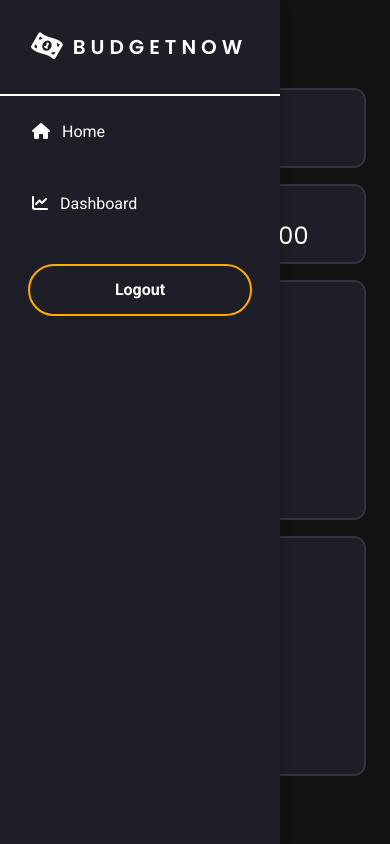
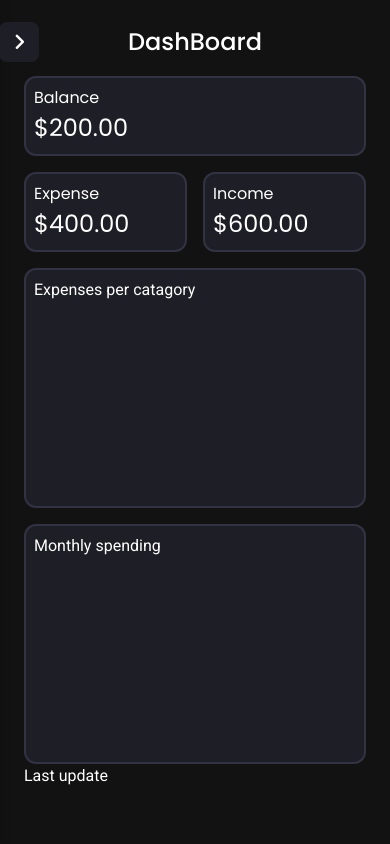
Before and after one commit to mkhikhwan/budget-tracker-mern, a React (Vite) app in the folder frontend/: page / in a window 390 px wide. Built offline with nearby package versions, Linux system fonts and the light colour scheme.

Commit message:
implement navigation toggle

```diff
--- a/frontend/src/shared/components/NavBar.module.css
+++ b/frontend/src/shared/components/NavBar.module.css
@@ -5,22 +5,49 @@
     box-shadow: 0 4px 12px rgba(0, 0, 0, 0.15);
 }
 
+.logoRow {
+    display: flex;
+    align-items: center;
+    justify-content: center;
+}
+
+.navToggle {
+    display: none;
+    align-items: center;
+    justify-content: center;
+    width: 40px;
+    height: 40px;
+    border-radius: 8px;
+    background: transparent;
+    border: none;
+    cursor: pointer;
+
+    position: relative;
+    left: 62px;
+
+    background-color: #1E1E26;
+
+}
+
+.navToggle i {
+    font-size: 1.2rem;
+}
+
 .logo{
     font-family: 'Poppins', sans-serif;
     font-size: 20px;
     font-weight: 600;
-    letter-spacing: 4px;
+    letter-spacing: 3px;
     display: flex;
     justify-content: center;
     align-items: center;
-    padding: 32px 0px;
-    border-bottom: 2px solid #fff;
+    height: 84px;
     user-select: none;
     cursor: pointer;
     transition: all 0.5s ease;
 }
 .logo:hover{
-    letter-spacing: 5px;
+    letter-spacing: 4px;
 }
 
 .logo i{
@@ -94,11 +121,25 @@
     justify-content: center;
 }
 
+.open{
+    transform: translateX(0px);
+}
+
 @media screen and (max-width: 768px){
     .navbar{
         position: fixed;
         width: 280px;
         height: 100%;
         background-color: #1E1E26;
+        transform: translateX(-280px);
+        transition: transform 0.4s ease-in-out;
+    }
+
+    .open{
+        transform: translateX(0px);
+    }
+
+    .navToggle{
+        display: flex;
     }
 }
--- a/frontend/src/shared/components/NavBar.tsx
+++ b/frontend/src/shared/components/NavBar.tsx
@@ -1,12 +1,26 @@
+import { useState } from "react";
 import styles from "./NavBar.module.css";
 import { Link } from "react-router-dom";
 
 function NavBar(){
+    const [isOpen, setIsOpen] = useState(false);
+
+    const toggleSidebar = () => {
+        setIsOpen(prev => !prev)
+    };
+
     return (
-        <nav className={styles.navbar}>
-            <div className={styles.logo}>
-                <i className="fa-solid fa-money-bill-1-wave"></i> BUDGETNOW
+        <nav className={`${styles.navbar} ${isOpen ? styles.open : ''}`}>
+            <div className={styles.logoRow}>
+                <div className={styles.logo}>
+                    <i className="fa-solid fa-money-bill-1-wave"></i> BUDGETNOW
+                </div>
+
+                <div className={styles.navToggle} onClick={toggleSidebar}>
+                    <i className={`fa-solid ${isOpen ? "fa-angle-left" : "fa-angle-right"}`}></i>
+                </div>
             </div>
+
             <ul className={styles.navList}>
                 <li className={styles.navItem}>
                     <Link className={styles.item} to="/">
--- a/frontend/src/shared/layouts/PageLayout.module.css
+++ b/frontend/src/shared/layouts/PageLayout.module.css
@@ -8,7 +8,7 @@
 
 .header{
     display: flex;
-    font-size: 32px;
+    font-size: 1.5rem;
     font-weight: 500;
     align-items: center;
     justify-content: left;
@@ -32,6 +32,10 @@
 }
 
 @media (max-width: 640px){
+    .header{
+        justify-content: center;
+    }
+
     .pageContainer{
         display: flex;
         flex-direction: column;
```
